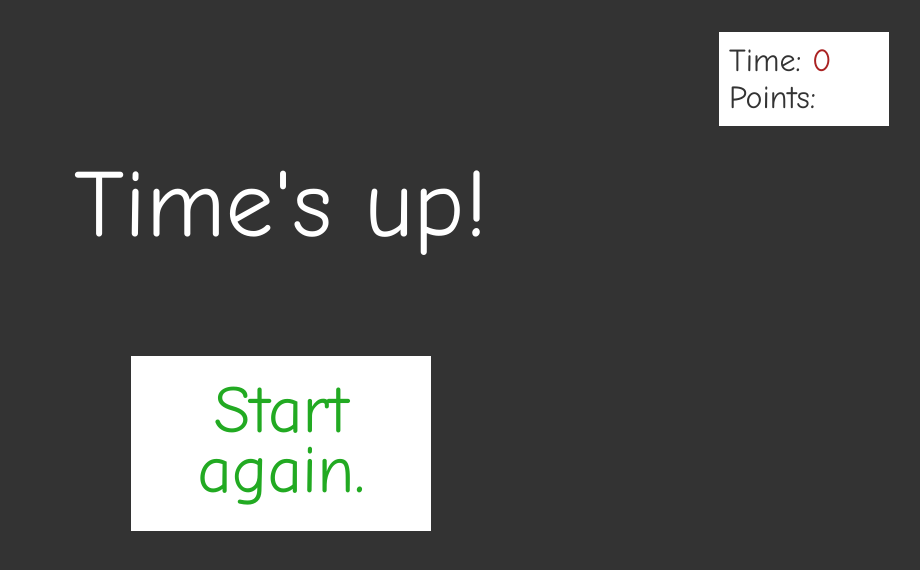
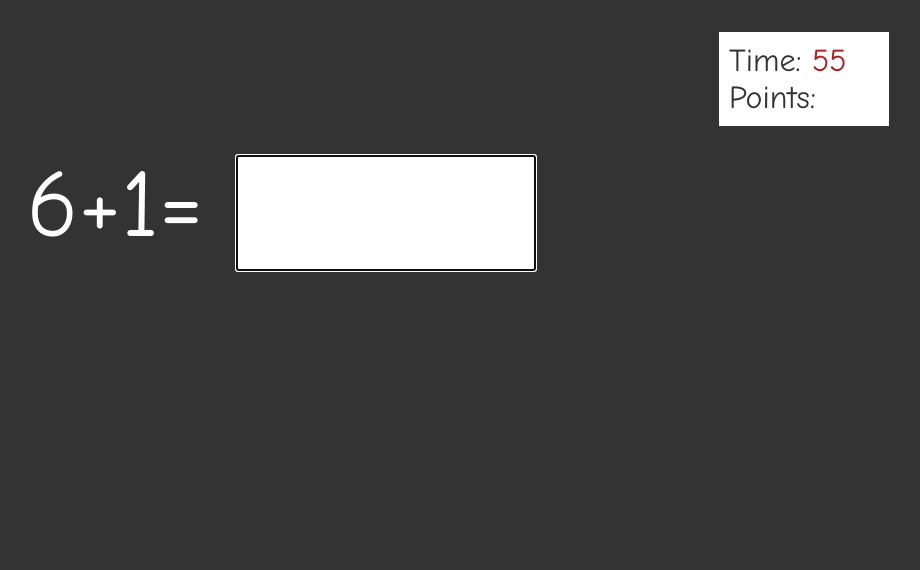
Before and after one commit to garemoko/speedMaths, a plain HTML site: page index.html in a window 1280 px wide. Shown: the whole page, without its empty margins (359-1279 px from the left). Drawn offline with Linux system fonts and the light colour scheme.

Commit message:
set duration to 60 seconds, not 5!

```diff
--- a/index.html
+++ b/index.html
@@ -68,7 +68,7 @@ Array.prototype.randomElement = function () {
     return this[Math.floor(Math.random() * this.length)]
 }
 
-var DURATION = 5;
+var DURATION = 60;
 
 var refreshIntervalId, seconds = DURATION, score = 0, questions = [];
 
```
